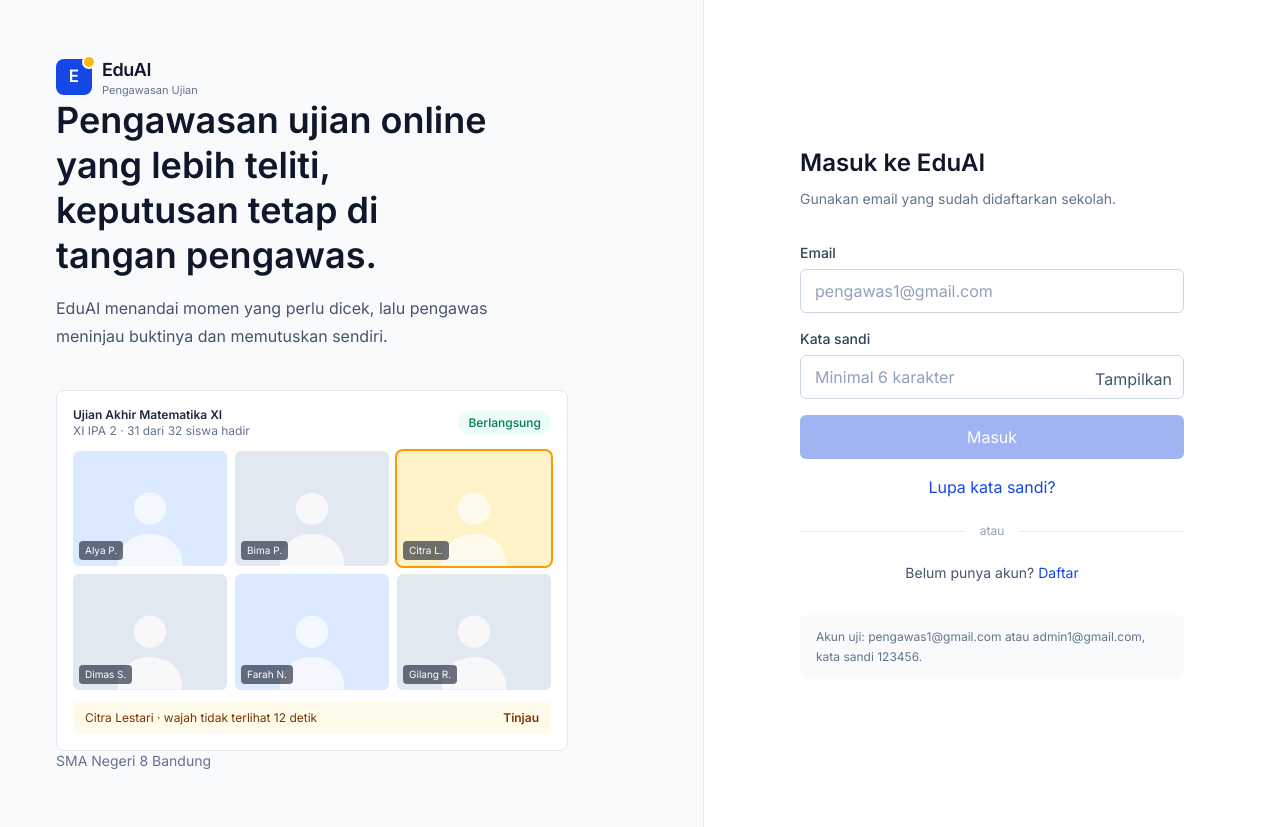
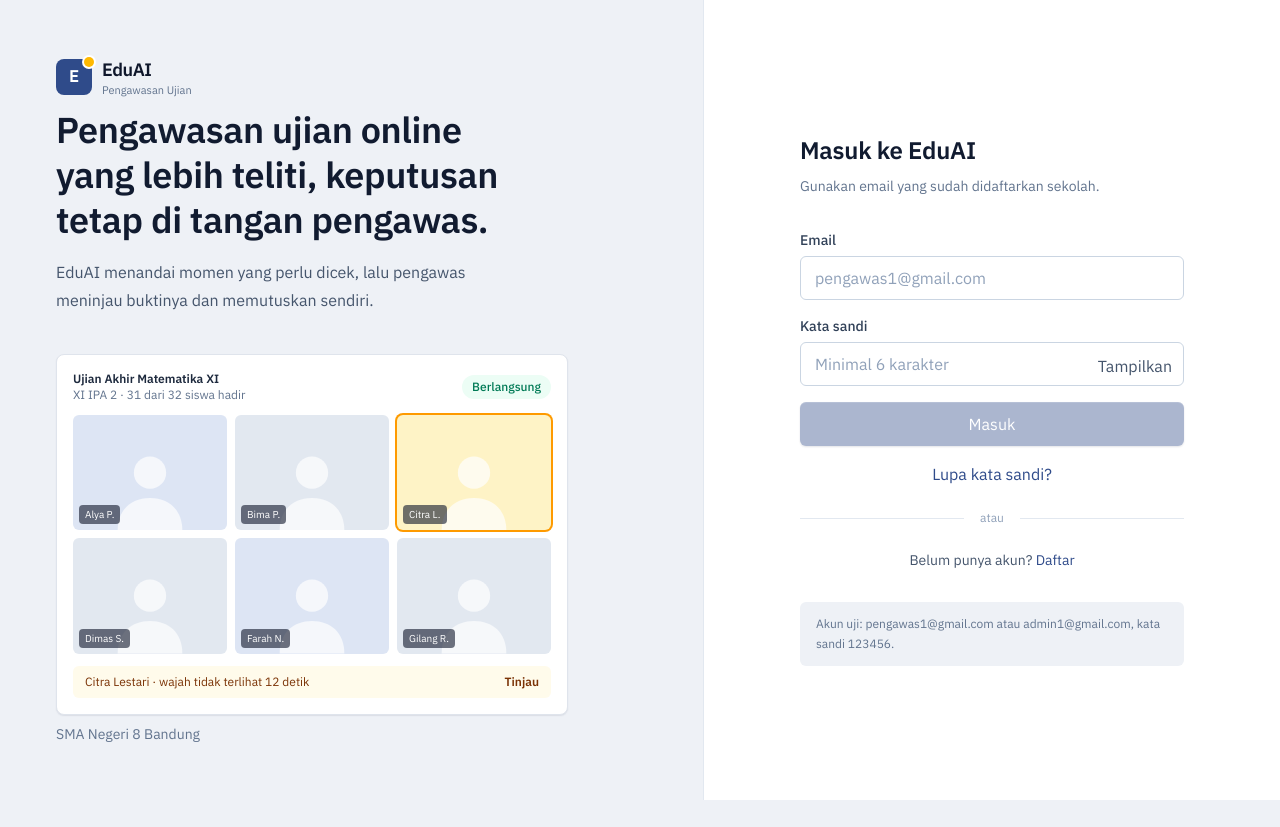
Before and after one commit to rendonsamosir-creator/eduai, a React (Vite) app: page / in a window 1280 px wide. After the commit the page ends 800 px from the top, so only its background shows below. Built offline with nearby package versions, Linux system fonts and the light colour scheme; the HTML template or start-up script is replaced by a standard one.

Commit message:
Update index.css

```diff
--- a/src/index.css
+++ b/src/index.css
@@ -1,47 +1,117 @@
-@import url('https://fonts.googleapis.com/css2?family=Inter:wght@400;500;600;700&display=swap');
+@import url('https://fonts.googleapis.com/css2?family=IBM+Plex+Sans:wght@400;500;600&display=swap');
 @import 'tailwindcss';
 
+@theme {
+  --font-sans: 'IBM Plex Sans', ui-sans-serif, system-ui, sans-serif;
+  --color-blue-50: #eef2fa;
+  --color-blue-100: #dde5f4;
+  --color-blue-200: #bfcce8;
+  --color-blue-300: #97acd6;
+  --color-blue-500: #4a69a8;
+  --color-blue-600: #3a5a9c;
+  --color-blue-700: #2f4b8a;
+  --color-blue-800: #263d71;
+  --color-blue-900: #1f315c;
+  --color-slate-50: #eef1f6;
+}
+
 :root {
-  font-family: 'Inter', ui-sans-serif, system-ui, sans-serif;
-  color: #0f172a;
-  background: #f8fafc;
+  font-family: 'IBM Plex Sans', ui-sans-serif, system-ui, sans-serif;
+  color: #1a2438;
+  background: #eef1f6;
   font-synthesis: none;
 }
 
-* {
-  box-sizing: border-box;
-}
+* { box-sizing: border-box; }
 
 body {
   margin: 0;
   min-width: 320px;
   min-height: 100vh;
-  background: #f8fafc;
+  background: #eef1f6;
+  -webkit-font-smoothing: antialiased;
 }
 
-button,
-input,
-select,
-textarea {
-  font: inherit;
-}
+::selection { background: #c7d4f0; }
 
-button {
-  cursor: pointer;
-}
+button, input, select, textarea { font: inherit; }
+button { cursor: pointer; }
 
-button:focus-visible,
-input:focus-visible,
-select:focus-visible,
-textarea:focus-visible {
-  outline: 2px solid #2563eb;
+button:focus-visible, input:focus-visible, select:focus-visible, textarea:focus-visible {
+  outline: 2px solid #3a5a9c;
   outline-offset: 2px;
 }
 
+/* Huruf: tanpa kapital semua, judul lebih rapat */
+.uppercase { text-transform: none; }
+.tracking-widest, .tracking-wide, .tracking-\[0\.18em\] { letter-spacing: 0; }
+.font-bold { font-weight: 600; }
+h1, h2 { letter-spacing: -0.01em; color: #111b30; }
+
+/* Kartu: garis tipis dan bayangan halus */
+:is(section, article, aside, div).border-slate-200.bg-white {
+  border-color: #dfe4ec;
+  border-radius: 8px;
+  box-shadow: 0 1px 2px rgba(20, 33, 63, 0.06), 0 1px 1px rgba(20, 33, 63, 0.03);
+}
+
+/* Tabel */
+thead { background: #e9edf4; color: #46526a; }
+thead th { font-size: 12px; font-weight: 600; border-bottom: 1px solid #dbe1ea; }
+tbody tr { transition: background 0.12s; }
+tbody tr:hover { background: #f6f8fc; }
+
+/* Tombol */
+button.bg-blue-700 {
+  box-shadow: 0 1px 2px rgba(20, 33, 63, 0.3), inset 0 1px 0 rgba(255, 255, 255, 0.14);
+}
+button.border.bg-white { box-shadow: 0 1px 2px rgba(20, 33, 63, 0.06); }
+
+/* Topbar */
+header.sticky {
+  background: #fff;
+  border-bottom: 1px solid #dfe4ec;
+  box-shadow: 0 2px 10px rgba(20, 33, 63, 0.04);
+}
+
+/* Sidebar gelap */
+aside.fixed.bg-white {
+  background: #16233f;
+  border: 0;
+  border-radius: 0;
+  box-shadow: 2px 0 12px rgba(20, 33, 63, 0.18);
+}
+aside.fixed .text-slate-900 { color: #fff; }
+aside.fixed .text-blue-700 { color: #a9bdec; }
+aside.fixed .text-slate-400 { color: #7f91b4; }
+aside.fixed .text-slate-500 { color: #9aa9c6; }
+aside.fixed .text-slate-800 { color: #fff; }
+aside.fixed nav button { color: #b6c2da; }
+aside.fixed nav button:hover { background: rgba(255, 255, 255, 0.07); color: #fff; }
+aside.fixed nav button.bg-blue-50 {
+  background: rgba(255, 255, 255, 0.12);
+  color: #fff;
+  box-shadow: inset 3px 0 0 #8aa5e6;
+}
+aside.fixed .bg-slate-50 { background: rgba(255, 255, 255, 0.07); }
+aside.fixed .bg-blue-100 { background: rgba(255, 255, 255, 0.16); }
+aside.fixed .bg-blue-700 { background: #3a5a9c; }
+
+/* Halaman login */
+main.place-items-center {
+  background-color: #eef1f6;
+  background-image: radial-gradient(#cdd5e3 1px, transparent 1px);
+  background-size: 22px 22px;
+}
+main.place-items-center .border-slate-300 {
+  border-color: #dbe1ec;
+  border-radius: 8px;
+  box-shadow: 0 10px 32px rgba(20, 33, 63, 0.09);
+}
+main.place-items-center form h1 { color: #16233f; font-size: 2.5rem; }
+
 @media (prefers-reduced-motion: reduce) {
-  *,
-  *::before,
-  *::after {
+  *, *::before, *::after {
     scroll-behavior: auto !important;
     animation-duration: 0.01ms !important;
     animation-iteration-count: 1 !important;
```
